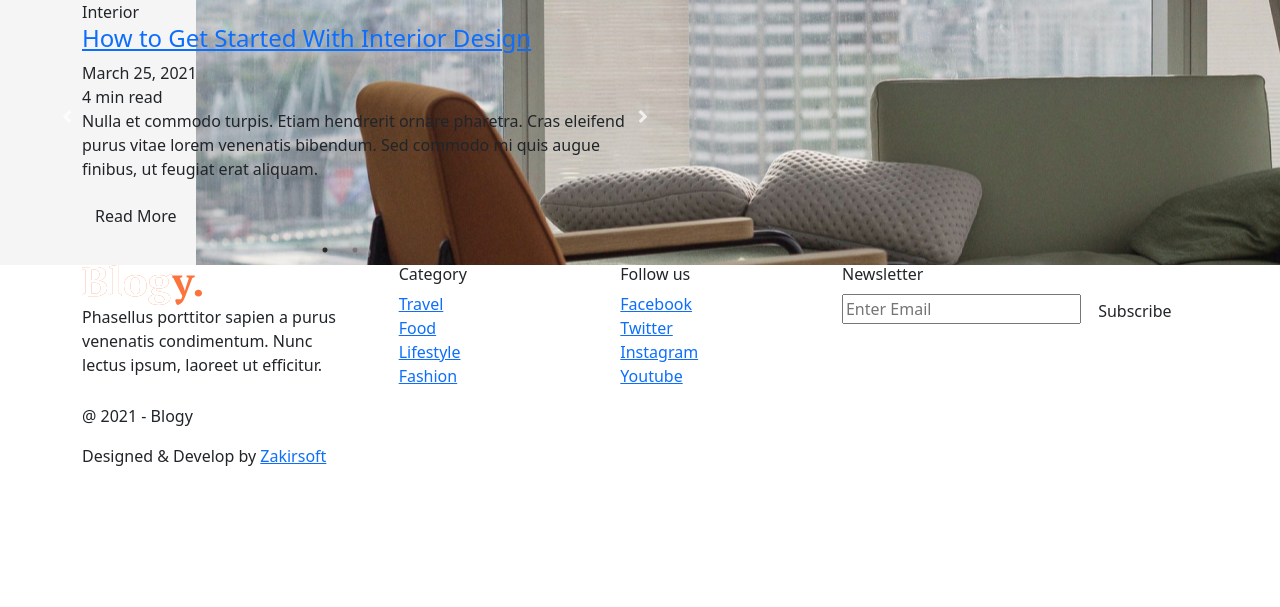
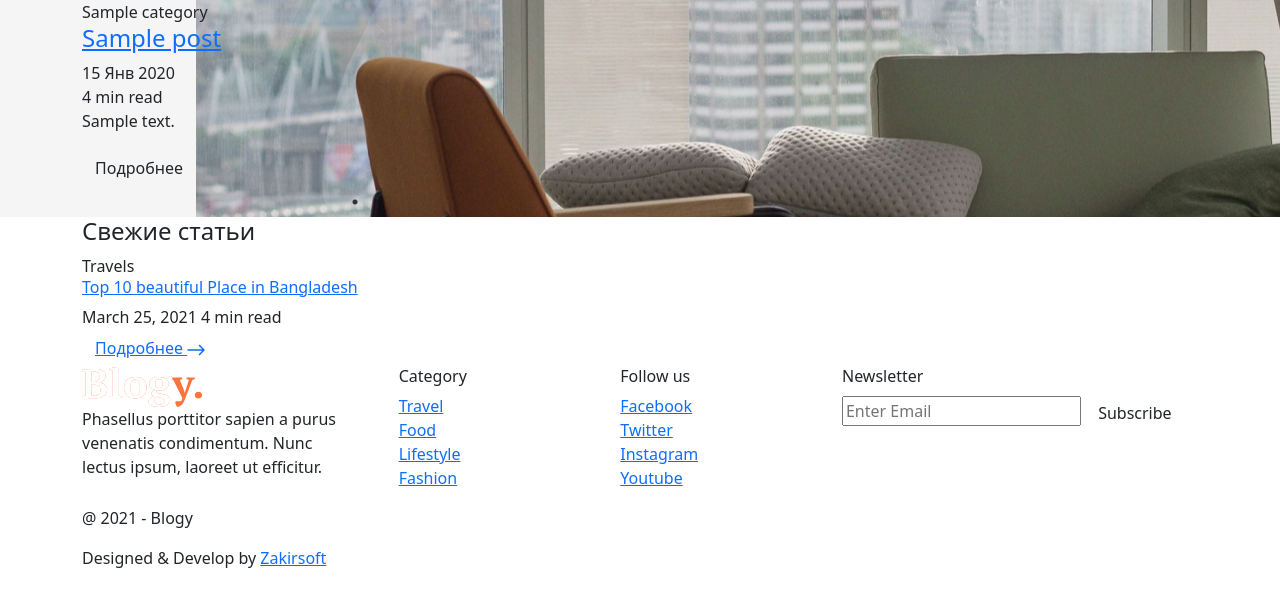
Before and after one commit to Dks2006-crypto/blogy0django, a Django app: template dlog/templates/dlog/index.html in a window 1280 px wide. Shown: the part 168-775 px from the top of the page. Run offline with Django 5.2, Linux system fonts and the light colour scheme; the template is opened without the code that fills it: values that come from a table or form of the project are taken from there, others are empty; tables that the repository leaves empty hold one stand-in row (values such as "Sample post"); some libraries are stand-ins or nearby versions.

Commit message:
Сделали много чего

```diff
--- a/dlog/templates/dlog/index.html
+++ b/dlog/templates/dlog/index.html
@@ -10,69 +10,34 @@
             <div class="row">
                 <div class="col-lg-6">
                     <div class="banner-slider">
-                        <div class="banner-content">
-                            <div class="banner-content-main">
-                                <span class="fs-6 has-line">Interior</span>
-                                <h4><a href="details.html">How to Get Started With Interior Design</a></h4>
-                                <div class="blog-date">
-                                    <div class="blog-date-start">
-                                        <span>March 25, 2021</span>
-                                    </div>
-                                    <div class="blog-date-end">
-                                        <span>4 min read</span>
-                                    </div>
-                                </div>
-                                <p>
-                                    Nulla et commodo turpis. Etiam hendrerit ornare pharetra. Cras eleifend purus vitae
-                                    lorem venenatis bibendum. Sed commodo mi quis augue finibus, ut feugiat erat
-                                    aliquam.
-                                </p>
-                                <a href="details.html" class="btn btn-default">Read More</a>
-                            </div>
-                        </div>
-                        <div class="banner-content">
-                            <div class="banner-content-main">
-                                <span class="fs-6 has-line">Interior</span>
-                                <h4><a href="#">How to Get Started With Interior Design</a></h4>
-                                <div class="blog-date">
-                                    <div class="blog-date-start">
-                                        <span>March 25, 2021</span>
-                                    </div>
-                                    <div class="blog-date-end">
-                                        <span>4 min read</span>
-                                    </div>
-                                </div>
-                                <p>
-                                    Nulla et commodo turpis. Etiam hendrerit ornare pharetra. Cras eleifend purus vitae
-                                    lorem venenatis bibendum. Sed commodo mi quis augue finibus, ut feugiat erat
-                                    aliquam.
-                                </p>
-                                <a href="#" class="btn btn-default">Read More</a>
-                            </div>
-                        </div>
-                        <div class="banner-content">
-                            <div class="banner-content-main">
-                                <span class="fs-6 has-line">Interior</span>
-                                <h4><a href="details.html">How to Get Started With Interior Design</a></h4>
-                                <div class="blog-date">
-                                    <div class="blog-date-start">
-                                        <span>March 25, 2021</span>
-                                    </div>
-                                    <div class="blog-date-end">
-                                        <span>4 min read</span>
-                                    </div>
-                                </div>
-                                <p>
-                                    Nulla et commodo turpis. Etiam hendrerit ornare pharetra. Cras eleifend purus vitae
-                                    lorem venenatis bibendum. Sed commodo mi quis augue finibus, ut feugiat erat
-                                    aliquam.
-                                </p>
-                                <a href="details.html" class="btn btn-default">Read More</a>
-                            </div>
-                        </div>
+                        {% for post in posts %}
+                            {% include 'components/card-slider.html' with post=post %}
+                        {% endfor %}
+
                     </div>
                 </div>
             </div>
         </div>
     </section>
+
+    <section class="section-padding">
+        <div class="container">
+            <div class="row">
+                <div class="col-lg-12">
+                    <h4 class="heading">Свежие статьи</h4>
+                </div>
+            </div>
+            <div class="row">
+                {% if recent_posts %}
+                    {% for post in recent_posts %}
+                        {% include "components/card-recent.html" %}
+                    {% endfor %}
+                {% else %}
+                    <div class="alert alert-light" role="alert">
+                        Записи отсутсвуют
+                    </div>
+                {% endif %}
+            </div>
+        </div>
+    </section>
 {% endblock %}
--- a/dlog/urls.py
+++ b/dlog/urls.py
@@ -4,5 +4,6 @@ from .import views
 app_name = 'dlog'
 
 urlpatterns = [
-    path('', views.index, name='index')
+    path('', views.index, name='index'),
+    path('blog/<slug:slug>/', views.details, name='details')
 ]
--- /dev/null
+++ b/templates/components/card-recent.html
@@ -0,0 +1,16 @@
+<div class="col-lg-4">
+    <div class="post-feature">
+        <span class="fs-6 has-line">Travels</span>
+        <h6><a href="{% url 'dlog:detail post.slug' %}">Top 10 beautiful Place in Bangladesh</a></h6>
+        <div class="blog-item-info-release">
+            <span>March 25, 2021</span> <span class="dot"></span> <span>4 min read</span>
+        </div>
+        <a href="{% url 'dlog:detail post.slug' %}" class="btn btn-link">Подробнее
+            <svg width="18" height="12" viewBox="0 0 18 12" fill="none"
+                 xmlns="http://www.w3.org/2000/svg">
+                <path d="M12.5 1.5L17 6M17 6L12.5 10.5M17 6H1" stroke="currentColor" stroke-width="1.5"
+                      stroke-linecap="round" stroke-linejoin="round"></path>
+            </svg>
+        </a>
+    </div>
+</div>
--- /dev/null
+++ b/templates/components/card-slider.html
@@ -0,0 +1,18 @@
+<div class="banner-content">
+    <div class="banner-content-main">
+        <span class="fs-6 has-line">{{ post.category }}</span>
+        <h4><a href="details.html"> {{ post.title }} </a></h4>
+        <div class="blog-date">
+            <div class="blog-date-start">
+                <span>{{ post.created_at|date:"d M Y" }}</span>
+            </div>
+            <div class="blog-date-end">
+                <span>4 min read</span>
+            </div>
+        </div>
+        <p>
+            {{ post.description|truncatechars:200 }}
+        </p>
+        <a href="{% url 'dlog:details' post.slug %}" class="btn btn-default">Подробнее</a>
+    </div>
+</div>
--- a/templates/layout.html
+++ b/templates/layout.html
@@ -5,16 +5,16 @@
     <!-- Required meta tags -->
     <meta charset="utf-8">
     <meta name="viewport" content="width=device-width, initial-scale=1">
-    {% include 'components/styles.html' %}
+    {% include 'partials/styles.html' %}
     <title> {% block title %}{% endblock %} | Blogy-Home</title>
 </head>
 
 <body>
 
-{% include "components/header.html" %}
+{% include "partials/header.html" %}
 {% block content %} {% endblock %}
-{% include "components/footer.html" %}
-{% include 'components/scripts.html' %}
+{% include "partials/footer.html" %}
+{% include 'partials/scripts.html' %}
 </body>
 
 </html>
```
Also changed, not shown: dlog/templates/dlog/detail.html (added, +279 -0 lines), dlog/views.py (+15 -3 lines), media/posts/IMG_20241023_130602_987.png (added), templates/partials/footer.html (renamed from templates/components/footer.html), templates/partials/header.html (renamed from templates/components/header.html), templates/partials/scripts.html (renamed from templates/components/scripts.html), templates/partials/styles.html (renamed from templates/components/styles.html).
